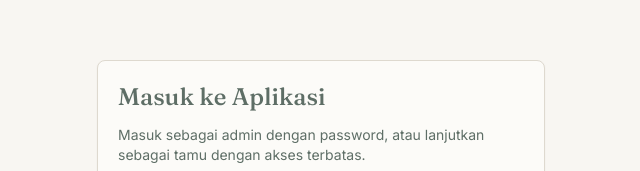
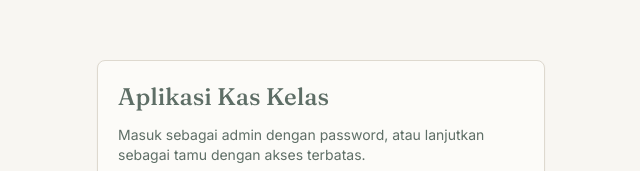
Before and after one commit to elvatz/SchoolDeposit, a Next.js app: page /login in a window 1280 px wide. Shown: the part 175-346 px from the top of the page, without its empty margins (319-959 px from the left). Built offline with nearby package versions, Linux system fonts and the light colour scheme.

Commit message:
Minor Name apps login page

```diff
--- a/app/login/page.tsx
+++ b/app/login/page.tsx
@@ -40,7 +40,7 @@ export default function LoginPage() {
     <div className="flex min-h-screen items-center justify-center bg-background px-4">
       <Card className="w-full max-w-md">
         <CardHeader className="space-y-2">
-          <CardTitle className="font-display text-2xl">Masuk ke Aplikasi</CardTitle>
+          <CardTitle className="font-display text-2xl">Aplikasi Kas Kelas</CardTitle>
           <CardDescription>
             Masuk sebagai admin dengan password, atau lanjutkan sebagai tamu dengan akses terbatas.
           </CardDescription>
```
